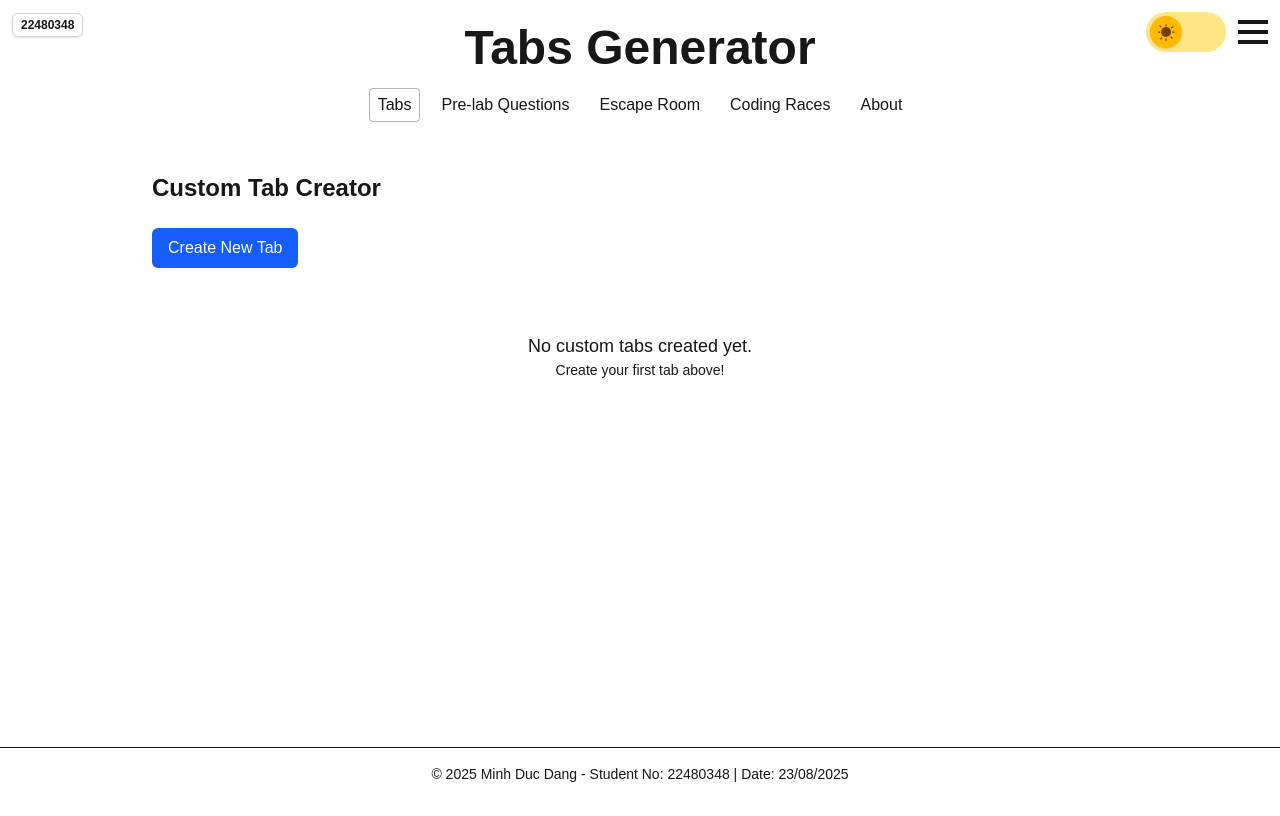
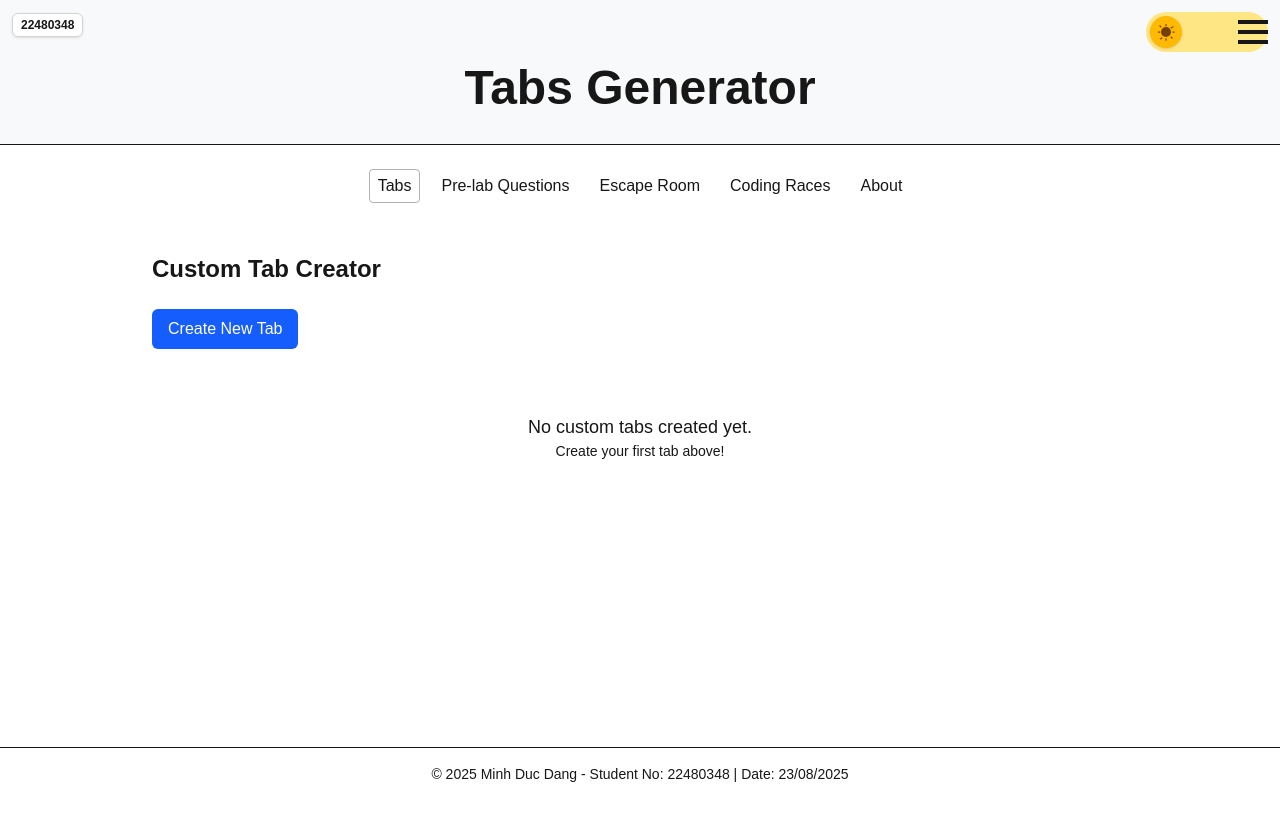
Before and after one commit to Duc1704/CWA_Ass1, a Next.js app: page / in a window 1280 px wide. Built offline with nearby package versions, Linux system fonts and the light colour scheme.

Commit message:
seperate to Header component

```diff
--- /dev/null
+++ b/app/components/Header.tsx
@@ -0,0 +1,44 @@
+"use client";
+
+import React from "react";
+import { STUDENT_NUMBER } from "../constants";
+import HamburgerMenu from "./HamburgerMenu";
+import ThemeToggle from "./ThemeToggle";
+import Tabs from "./Tabs";
+
+export default function Header(): JSX.Element {
+  return (
+    <header className="relative">
+      {/* Student Number - Top Left Corner */}
+      <div className="fixed top-3 left-3 z-50 select-none" aria-label="Student Number">
+        <span className="rounded-md px-2 py-1 text-xs font-semibold border shadow-sm" style={{
+          background: 'var(--background)',
+          color: 'var(--foreground)',
+          borderColor: 'rgba(128,128,128,0.35)'
+        }}>
+          {STUDENT_NUMBER}
+        </span>
+      </div>
+
+      {/* Theme Toggle and Hamburger Menu - Top Right Corner */}
+      <div className="fixed top-3 right-3 z-50 flex items-center gap-3">
+        <ThemeToggle />
+        <HamburgerMenu />
+      </div>
+
+      {/* Main Header Section with Background */}
+      <div className="border-b border-[--foreground]/10 py-8 mb-6 bg-gray-50 dark:bg-gray-800 pt-16" style={{ backgroundColor: 'var(--header-bg, #f8f9fa)' }}>
+        <div className="flex justify-center">
+          <h1 className="text-5xl font-extrabold transition-colors duration-200 text-center cursor-default hover:text-blue-600" style={{ color: 'var(--foreground)' }}>
+            Tabs Generator
+          </h1>
+        </div>
+      </div>
+
+      {/* Tabs Navigation */}
+      <div className="mt-4">
+        <Tabs />
+      </div>
+    </header>
+  );
+}
--- a/app/components/ThemeToggle.tsx
+++ b/app/components/ThemeToggle.tsx
@@ -24,10 +24,12 @@ export default function ThemeToggle() {
     if (initial === "dark") {
       root.style.setProperty('--background', '#0a0a0a');
       root.style.setProperty('--foreground', '#ededed');
+      root.style.setProperty('--header-bg', '#1a1a1a');
       root.classList.add("dark");
     } else {
       root.style.setProperty('--background', '#ffffff');
       root.style.setProperty('--foreground', '#171717');
+      root.style.setProperty('--header-bg', '#f8f9fa');
       root.classList.remove("dark");
     }
   }, []);
@@ -42,10 +44,12 @@ export default function ThemeToggle() {
     if (next === "dark") {
       root.style.setProperty('--background', '#0a0a0a');
       root.style.setProperty('--foreground', '#ededed');
+      root.style.setProperty('--header-bg', '#1a1a1a');
       root.classList.add("dark");
     } else {
       root.style.setProperty('--background', '#ffffff');
       root.style.setProperty('--foreground', '#171717');
+      root.style.setProperty('--header-bg', '#f8f9fa');
       root.classList.remove("dark");
     }
 
--- a/app/globals.css
+++ b/app/globals.css
@@ -12,9 +12,11 @@ body {
 html[data-theme="light"] {
   --background: #ffffff;
   --foreground: #171717;
+  --header-bg: #f8f9fa;
 }
 
 html[data-theme="dark"] {
   --background: #0a0a0a;
   --foreground: #ededed;
+  --header-bg: #1a1a1a;
 }
--- a/app/layout.tsx
+++ b/app/layout.tsx
@@ -1,32 +1,18 @@
 import "./globals.css";
 import type { Metadata } from "next";
-import { STUDENT_NUMBER } from "./constants";
 
 export const metadata: Metadata = {
   title: "Title",
   description: "Accessible Next.js starter with tabs, dark mode, cookies",
 };
 
-
-
 export default function RootLayout({ children }: { children: React.ReactNode }) {
   return (
     <html lang="en" suppressHydrationWarning>
       <body>
-        <div className="fixed top-3 left-3 z-50 select-none" aria-label="Student Number">
-          <span className="rounded-md px-2 py-1 text-xs font-semibold border shadow-sm" style={{
-            background: 'var(--background)',
-            color: 'var(--foreground)',
-            borderColor: 'rgba(128,128,128,0.35)'
-          }}>
-            {STUDENT_NUMBER}
-          </span>
-        </div>
-
         <main id="main" className="container min-h-screen bg-[--background] text-[--foreground] transition-colors" role="main">
           {children}
         </main>
-
       </body>
     </html>
   );
--- a/app/page.tsx
+++ b/app/page.tsx
@@ -1,19 +1,10 @@
-import HamburgerMenu from './components/HamburgerMenu';
-import Tabs from './components/Tabs';
+import Header from './components/Header';
 import Footer from './components/Footer';
 
 export default function Home(): JSX.Element {
   return (
     <div className="pb-20">
-      <HamburgerMenu />
-      <div className="flex justify-center mt-4">
-        <h1 className="text-5xl font-extrabold transition-colors duration-200 mt-2 text-center cursor-default" style={{ color: 'var(--foreground)' }}>
-          Tabs Generator
-        </h1>
-      </div>
-      <div className="mt-4">
-        <Tabs />
-      </div>
+      <Header />
 
       {/* Footer */}
       <Footer />
```
